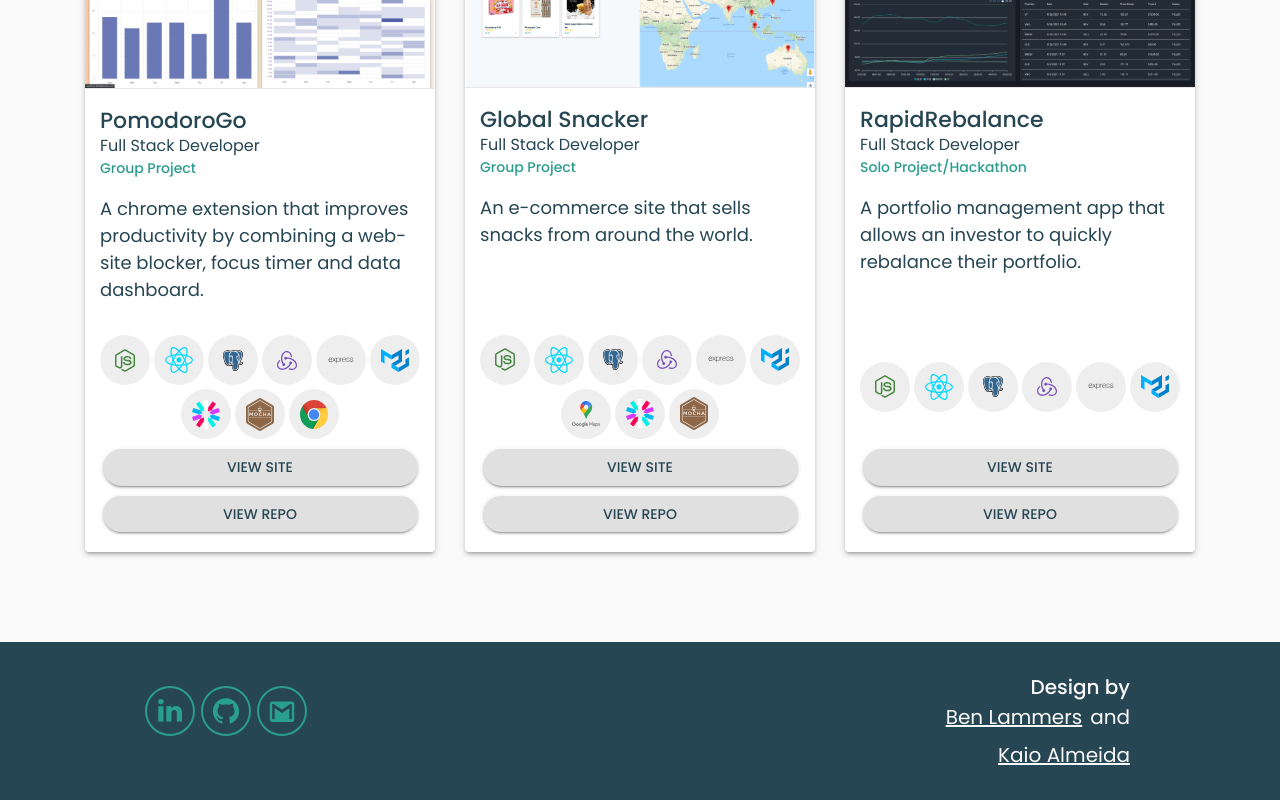
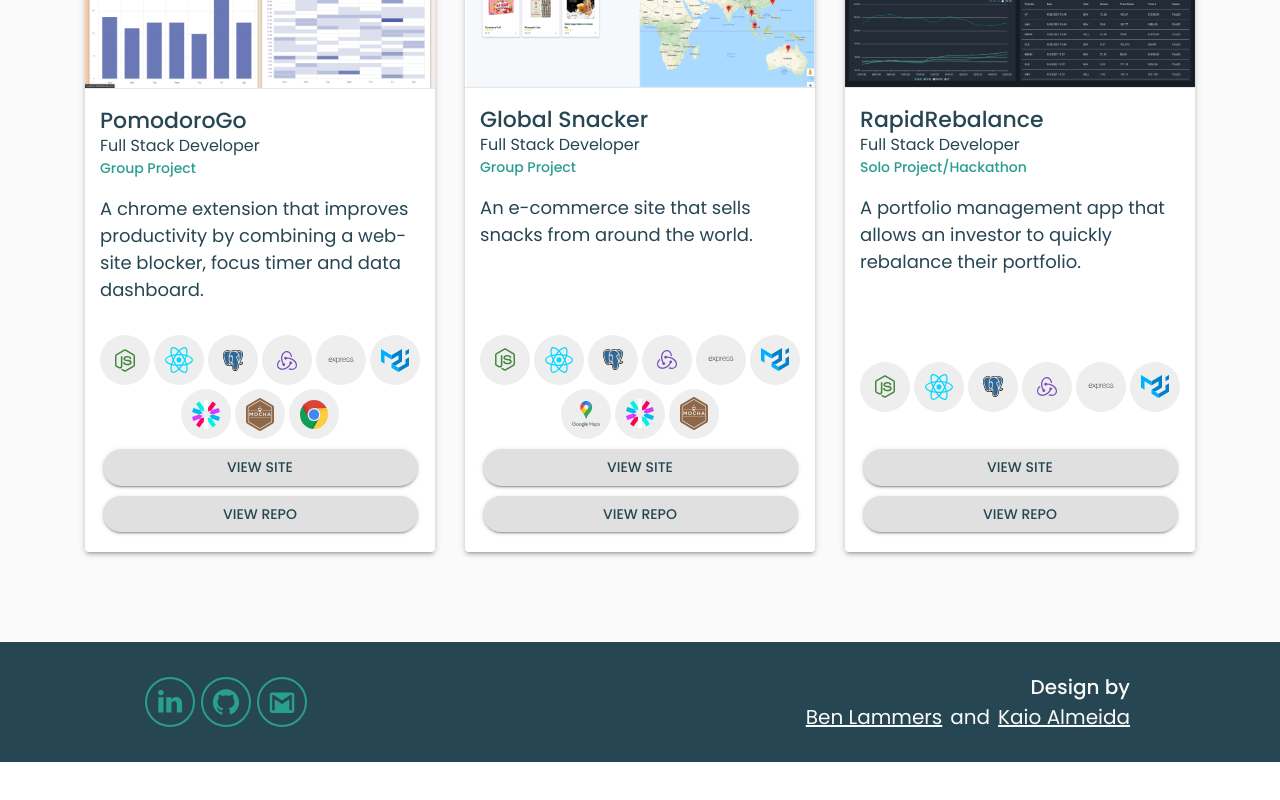
Before and after one commit to rfmcmillan/portfolio, a React app: page / in a window 1280 px wide. Shown: the part 2085-2885 px from the top of the page. After the commit the page ends 2847 px from the top, so only its background shows below. Built offline with nearby package versions, Linux system fonts and the light colour scheme.

Commit message:
footer better

```diff
--- a/client/components/Footer.js
+++ b/client/components/Footer.js
@@ -49,7 +49,13 @@ const Footer = () => {
         fontSize: 16,
       },
     },
-    socials: { width: '150px', paddingBottom: 20 },
+    socials: {
+      width: '150px',
+
+      [theme.breakpoints.down('sm')]: {
+        paddingBottom: 20,
+      },
+    },
   });
   const classes = useStyles();
   const { ref, inView, entry } = useInView({ threshold: 0 });
@@ -133,13 +139,7 @@ const Footer = () => {
                 <Grid item xs={6}>
                   <Typography className={classes.credit}>Design by</Typography>
                 </Grid>
-                <Grid
-                  item
-                  container
-                  xs={6}
-                  justifyContent="flex-end"
-                  spacing={1}
-                >
+                <Grid item container justifyContent="flex-end" spacing={1}>
                   <Grid item>
                     <Link
                       className={classes.name}
--- a/client/components/Social.js
+++ b/client/components/Social.js
@@ -9,8 +9,6 @@ const Social = ({ fileName, aValues, classNames = [] }) => {
   const useStyles = makeStyles({
     image: {
       filter:
-        // 'invert(100%) sepia(0%) saturate(0%) hue-rotate(75deg) brightness(111%) contrast(96%)',
-        // 'invert(64%) sepia(43%) saturate(6086%) hue-rotate(149deg) brightness(100%) contrast(101%)',
         'invert(52%) sepia(40%) saturate(688%) hue-rotate(123deg) brightness(93%) contrast(88%)',
     },
     root: {
@@ -25,7 +23,6 @@ const Social = ({ fileName, aValues, classNames = [] }) => {
         height: '40px',
         border: '1px solid ${theme.palette.secondary.main}',
         margin: 3,
-        // border: '0px',
       },
     },
   });
```
